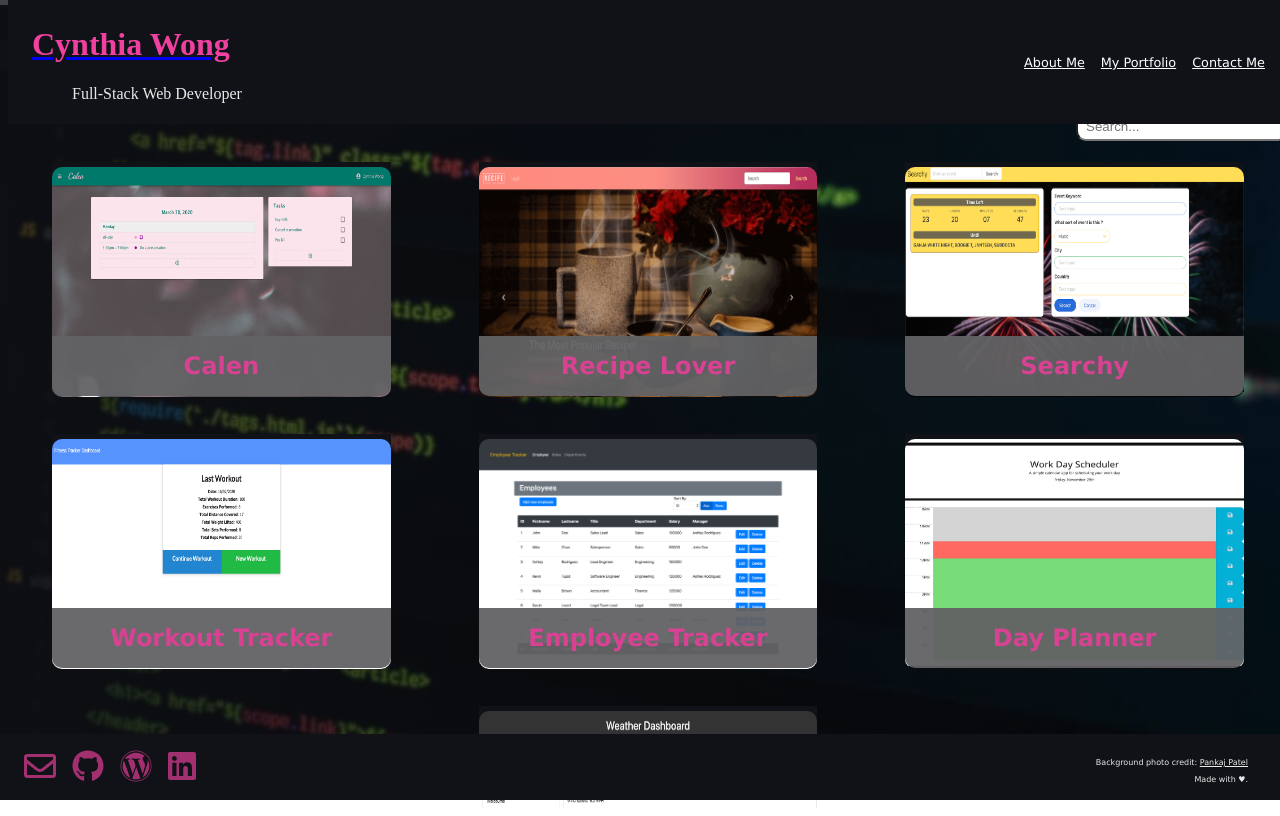
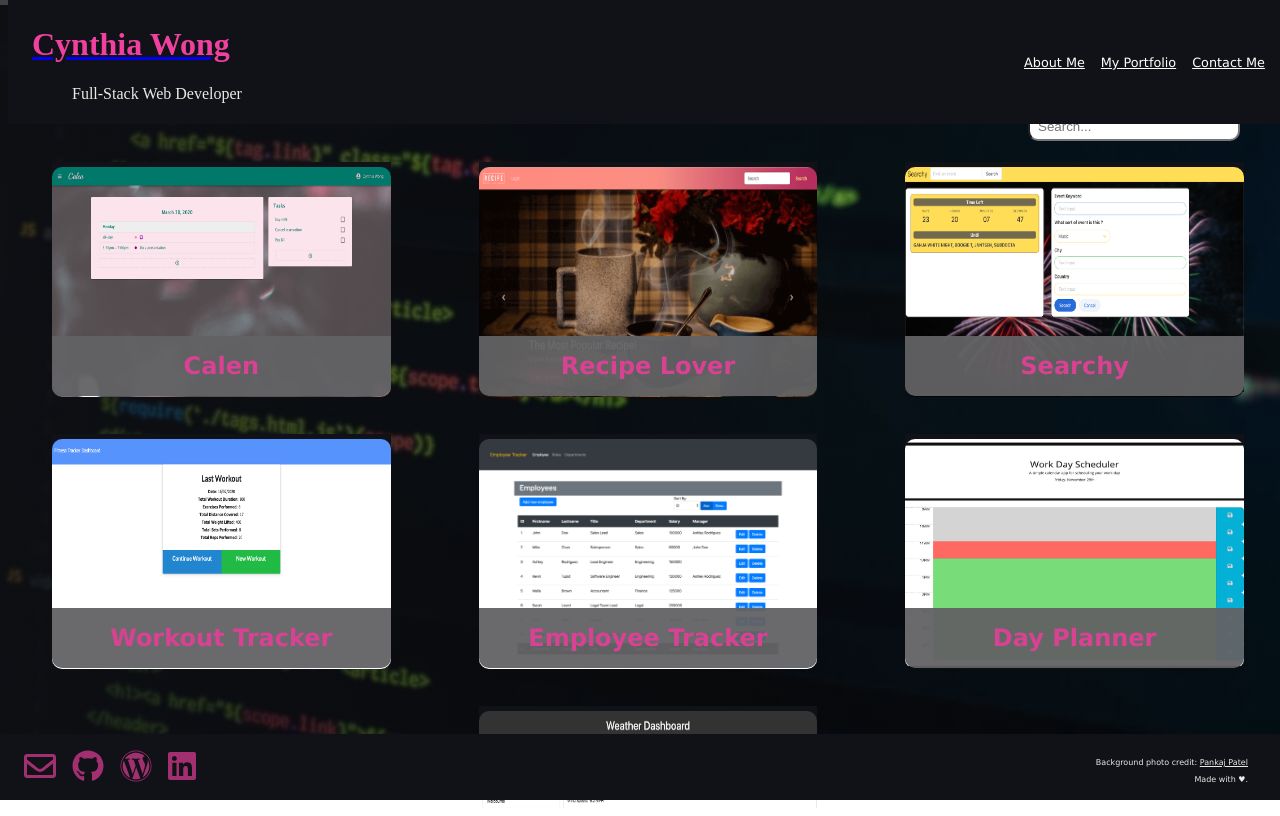
Before and after one commit to cynwong/portfolio, a React (Create React App) app in the folder dev/: page /portfolio in a window 1280 px wide. Built offline with nearby package versions, Linux system fonts and the light colour scheme.

Commit message:
Update search box

```diff
--- a/dev/src/Pages/Portfolio/SearchInput/index.js
+++ b/dev/src/Pages/Portfolio/SearchInput/index.js
@@ -1,12 +1,11 @@
 import React from 'react';
 
-import './styles.scss';
+import { SearchBox } from './styles';
 
-export default function InputText(props) {
+export default function InputText (props) {
 	const { search, onSearchInputChange } = props;
 	return (
-		<input
-			className='search-box'
+		<SearchBox
 			type='text'
 			placeholder='Search...'
 			value={search}
--- /dev/null
+++ b/dev/src/Pages/Portfolio/SearchInput/styles.js
@@ -0,0 +1,18 @@
+import styled from 'styled-components';
+
+import { borderRadius } from '../../../utils/StyleConstants';
+
+export const SearchBox = styled.input`
+	width: 12rem;
+
+	margin-right: 3rem;
+	padding: 0.3rem 0.5rem;
+
+	border-radius: ${borderRadius};
+
+	display: block;
+
+	&:focus{
+		outline: none;
+	}
+`;
--- a/dev/src/Pages/Portfolio/SearchInput/styles.scss
+++ /dev/null
@@ -1,12 +0,0 @@
-@import '../../../scssLib/var';
-
-.search-box {
-	display: block;
-	border-radius: $rounded-corner;
-	width: 12rem;
-	padding: 0.3rem 0.5rem;
-
-	&:focus{
-		outline: none;
-	}
-}
```
